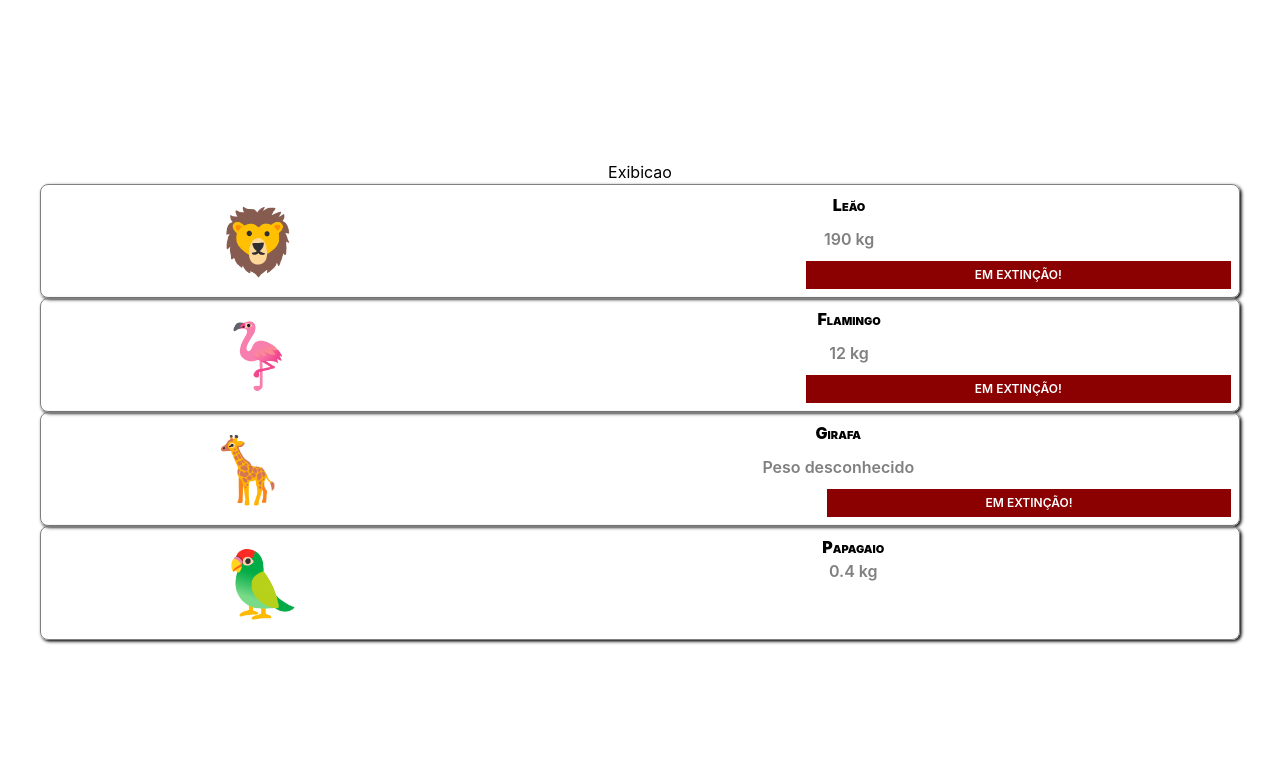
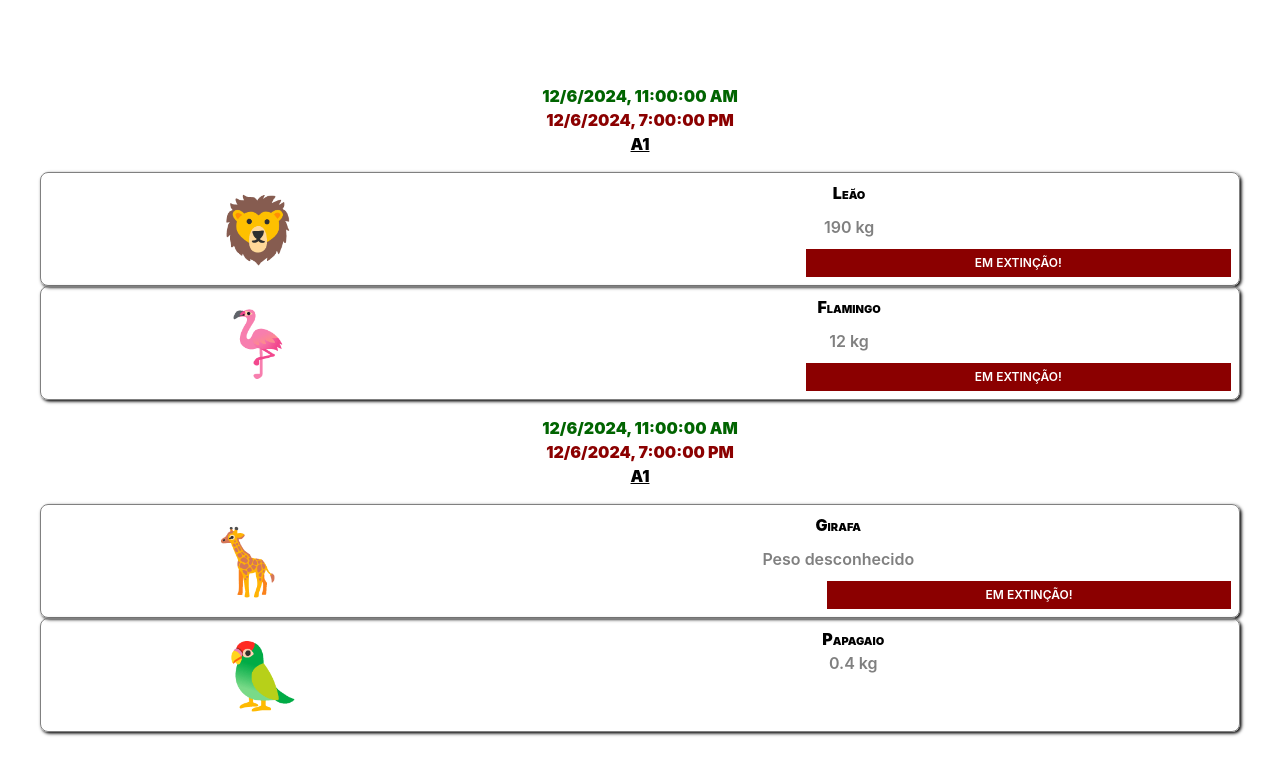
Before and after one commit to ufjf-dcc207/ufjf-dcc207-2024-3-a-atv03-VanessaTrajano, a React (Vite) app: page / in a window 1280 px wide. Shown: the top 774 px of the page. Built offline with nearby package versions, Linux system fonts and the light colour scheme.

Commit message:
Melhora e estiliza o componente Extincao

```diff
--- a/src/App.tsx
+++ b/src/App.tsx
@@ -5,9 +5,18 @@ import Exibicao from "./Exibicao";
 function App() {
   return (
     <div className="app">
-      <Exibicao/>
+      <Exibicao
+        abertura={new Date("2024-12-06T08:00:00.000-03:00")}
+        fechamento={new Date("2024-12-06T16:00-03:00")}
+        cercado="A1"
+      />
       <Animal icone="🦁" nome="Leão" peso={190.0} emExtincao={true} />
       <Animal icone="🦩" nome="Flamingo" peso={12.0} emExtincao={true} />
+      <Exibicao
+        abertura={new Date("2024-12-06T08:00:00.000-03:00")}
+        fechamento={new Date("2024-12-06T16:00-03:00")}
+        cercado="A1"
+      />
       <Animal icone="🦒" nome="Girafa" peso={0.0} emExtincao={true} />
       <Animal icone="🦜" nome="Papagaio" peso={0.4} emExtincao={false} />
     </div>
--- a/src/Exibicao.css
+++ b/src/Exibicao.css
@@ -0,0 +1,16 @@
+.exibicao{
+    font-weight: 900;
+    padding: 1em;
+
+    .inicio{
+        color: darkgreen;
+    }
+
+    .fim{
+        color: darkred;
+    }
+
+    .local{
+        text-decoration: underline;
+    }
+}
--- a/src/Exibicao.tsx
+++ b/src/Exibicao.tsx
@@ -1,9 +1,17 @@
 import "./Exibicao.css";
 
-function Exibicao() {
+interface ExibicaoProps {
+    abertura: Date;
+    fechamento: Date;
+    cercado: string;
+}
+
+function Exibicao({abertura:inicio, fechamento:fim, cercado:local}:ExibicaoProps) {
   return (
     <div className="exibicao">
-      Exibicao
+      <div className="inicio">{inicio.toLocaleString()}</div>
+      <div className="fim">{fim.toLocaleString()}</div>
+      <div className="local">{local}</div>
     </div>
   );
 }
```
